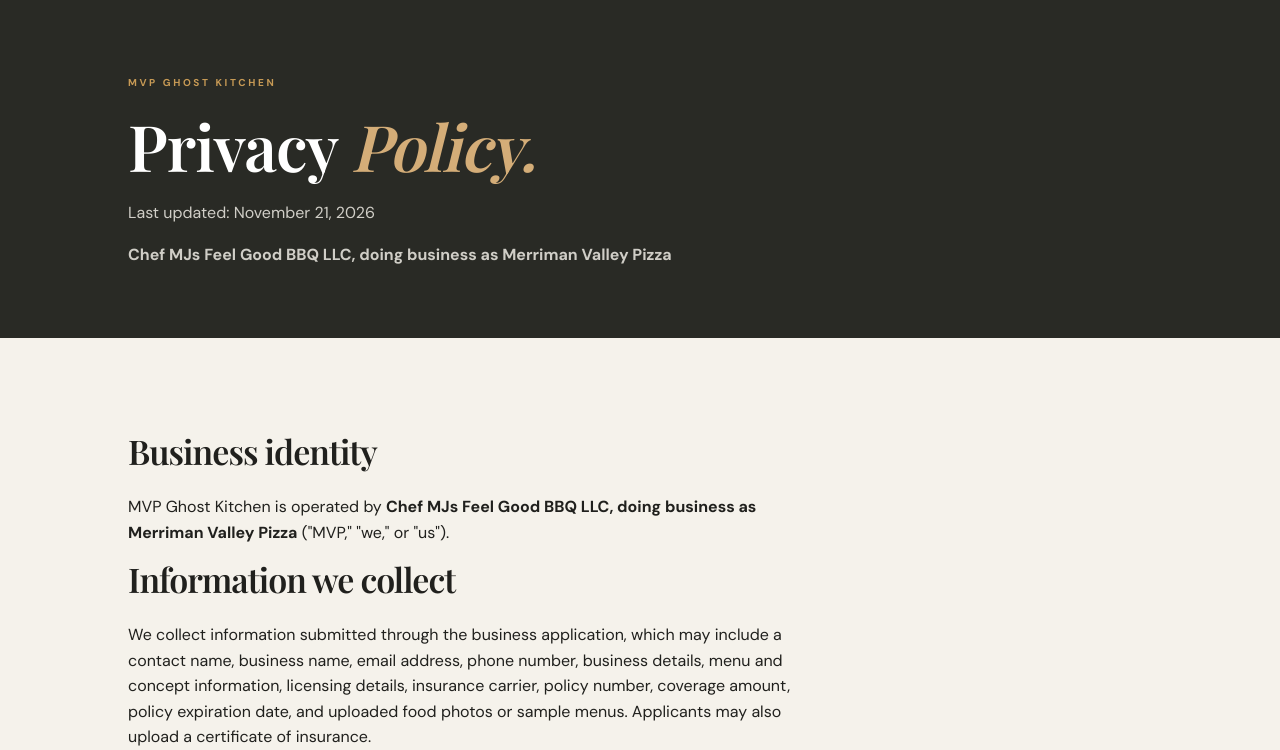
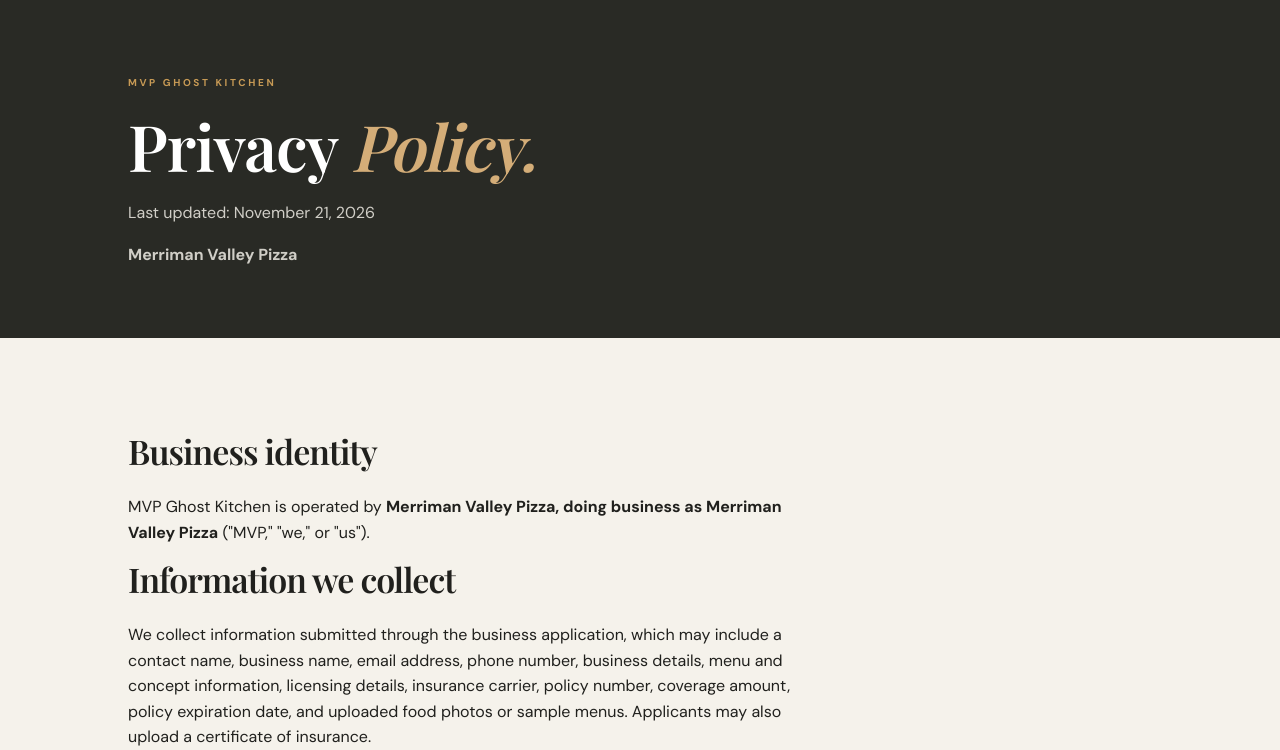
Before and after one commit to jarzenskimichael/Ghost-Kitchen, a Flask app: page /privacy in a window 1280 px wide. Shown: the part 82-832 px from the top of the page. Run offline with Flask 3, Linux system fonts and the light colour scheme.

Commit message:
Update public privacy policy to use Merriman Valley Pizza DBA

```diff
--- a/mvp-ghost-kitchen/app/templates/privacy.html
+++ b/mvp-ghost-kitchen/app/templates/privacy.html
@@ -1,8 +1,8 @@
 {% extends "base.html" %}{% block title %}Privacy Policy{% endblock %}{% block content %}
-<section class="page-hero compact"><p class="eyebrow">MVP GHOST KITCHEN</p><h1>Privacy <em>Policy.</em></h1><p>Last updated: November 21, 2026</p><p class="legal-entity"><strong>Chef MJs Feel Good BBQ LLC, doing business as Merriman Valley Pizza</strong></p>
+<section class="page-hero compact"><p class="eyebrow">MVP GHOST KITCHEN</p><h1>Privacy <em>Policy.</em></h1><p>Last updated: November 21, 2026</p><p class="legal-entity"><strong>Merriman Valley Pizza</strong></p>
 </section>
 <section class="section"><div class="form-intro">
-<h2>Business identity</h2><p>MVP Ghost Kitchen is operated by <strong>Chef MJs Feel Good BBQ LLC, doing business as Merriman Valley Pizza</strong> ("MVP," "we," or "us").</p><h2>Information we collect</h2><p>We collect information submitted through the business application, which may include a contact name, business name, email address, phone number, business details, menu and concept information, licensing details, insurance carrier, policy number, coverage amount, policy expiration date, and uploaded food photos or sample menus. Applicants may also upload a certificate of insurance.</p>
+<h2>Business identity</h2><p>MVP Ghost Kitchen is operated by <strong>Merriman Valley Pizza, doing business as Merriman Valley Pizza</strong> ("MVP," "we," or "us").</p><h2>Information we collect</h2><p>We collect information submitted through the business application, which may include a contact name, business name, email address, phone number, business details, menu and concept information, licensing details, insurance carrier, policy number, coverage amount, policy expiration date, and uploaded food photos or sample menus. Applicants may also upload a certificate of insurance.</p>
 <h2>How we use information</h2><p>We use application information to review and administer applications, communicate about the program, manage individual Monday bookings, operate the website, and maintain program records. Insurance details and certificates are used to evaluate and verify coverage for businesses renting the kitchen. Insurance documents are stored with the application record and are available only to authorized program organizers. We may use contact details to respond to an applicant about their application.</p>
 <h2>Email communications</h2><p>We use the email address provided with an application to send application receipts, application decisions, and important scheduling or program updates. We also send internal application notifications to the program organizer. Email is used for operational communication about the Ghost Kitchen program, not unrelated marketing.</p>
 <h2>Disclosure and security</h2><p>We do not sell personal information. We may disclose information to service providers supporting the website and program, or when required to comply with law or protect the rights, safety, and security of MVP and others. We use reasonable administrative and technical measures to protect information, but no internet transmission or storage system can be guaranteed completely secure.</p>
```
